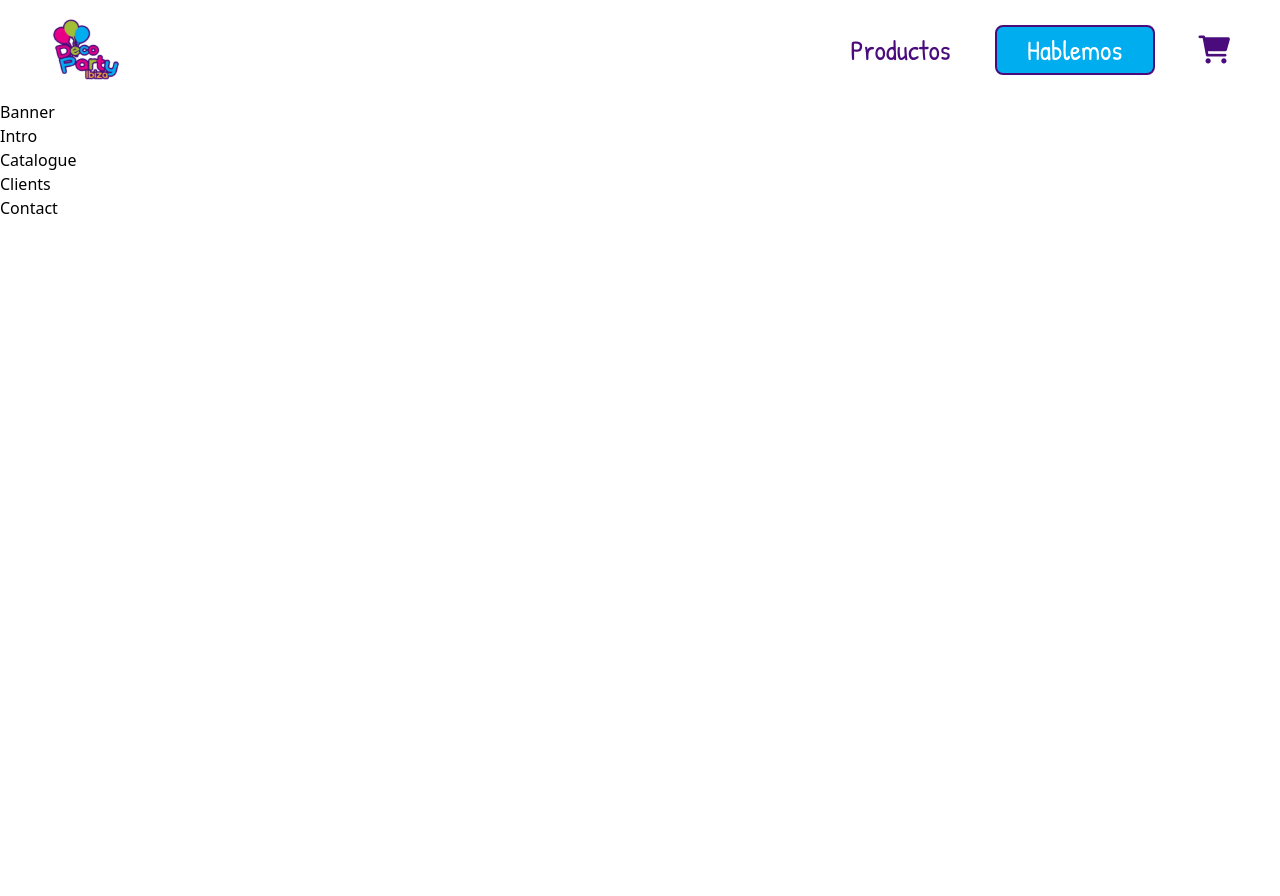
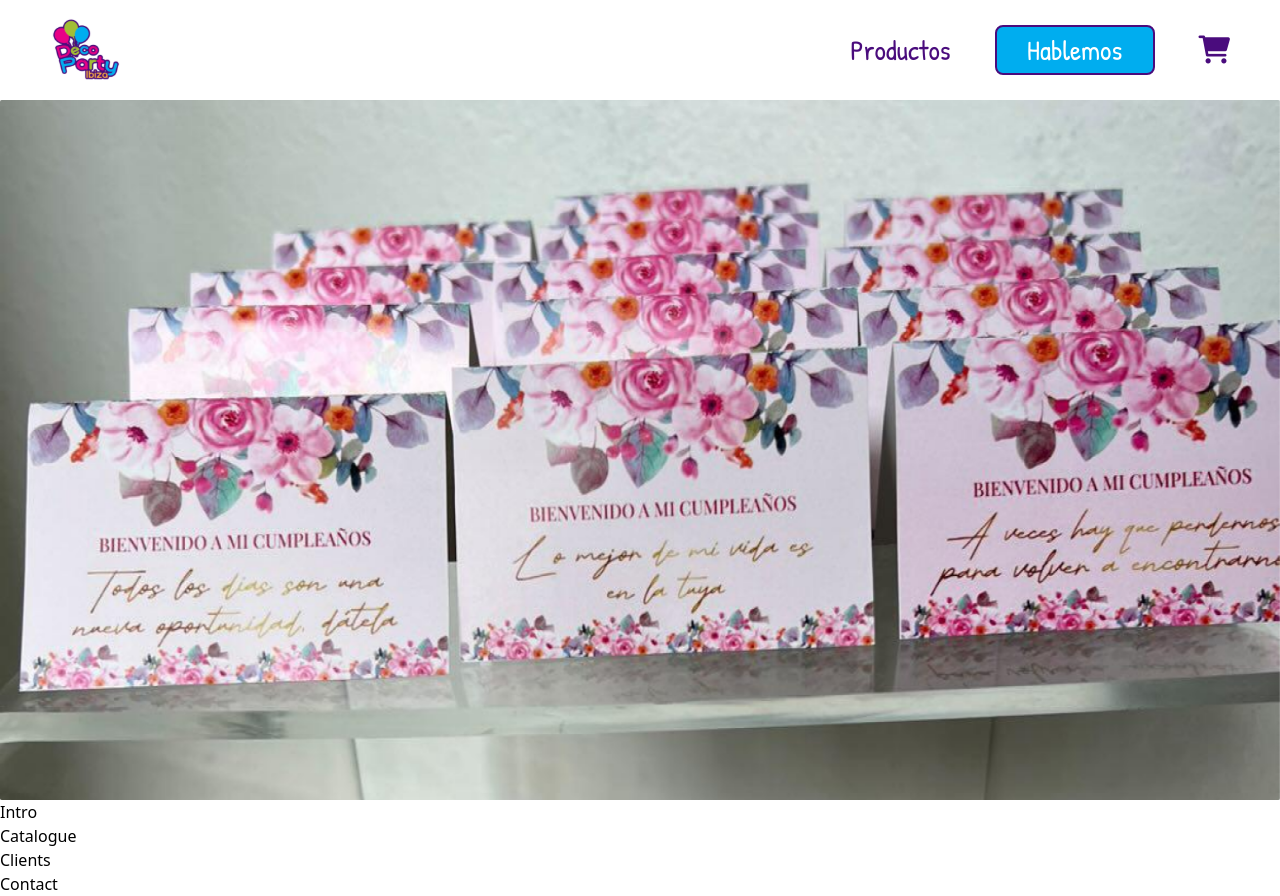
Before and after one commit to MiguelGarcia23/decopartyibiza, a React (Create React App) app in the folder front-end/: page / in a window 1280 px wide. Before the commit the page ends 800 px from the top, so only its background shows below. Built offline with nearby package versions, Linux system fonts and the light colour scheme.

Commit message:
Creando Sección del Banner en Home - DPI-4

```diff
--- a/front-end/src/components/home/Banner.jsx
+++ b/front-end/src/components/home/Banner.jsx
@@ -1,10 +1,50 @@
+/* Importando componentes de React Bootstrap */
+import { Carousel } from 'react-bootstrap';
+
+/* Importando imágenes del carrusel del banner */
+import firstImage from '../../assets/home/placecards.png';
+
+/* Importando estilos del Home */
+import '../../css/Home.css';
 
 
 const Banner = () => {
 
     return (
 
-        <div>Banner</div>
+        /* Sección de Banner */
+        <section className='banner-section'>
+
+            {/* Carrusel del Banner */}
+            <Carousel controls={ false } indicators={ false } className='carousel-banner'>
+
+                {/* Primer item del carrusel */}
+                <Carousel.Item interval={ 3000 } className='item-carousel-banner'>
+                    <img
+                        src={ firstImage }
+                        alt='Imagen de placecards'
+                    />
+                </Carousel.Item>
+
+                {/* Segundo item del carrusel */}
+                <Carousel.Item interval={ 3000 } className='item-carousel-banner'>
+                    <img
+                        src={ firstImage }
+                        alt='Imagen de placecards'
+                    />
+                </Carousel.Item>
+
+                {/* Tercer item del carrusel */}
+                <Carousel.Item interval={ 3000 } className='item-carousel-banner'>
+                    <img
+                        src={ firstImage }
+                        alt='Imagen de placecards'
+                    />
+                </Carousel.Item>
+
+            </Carousel>
+
+        </section>
 
     )
 }
--- a/front-end/src/css/Home.css
+++ b/front-end/src/css/Home.css
@@ -3,5 +3,45 @@
 
 /* ---------- Estilos de la Home Page ---------- */
 .home-page {
-    width: 100%
+    width: 100%;
 }
+
+/* ----- Banner ----- */
+.banner-section {
+    width: 100%;
+    height: calc( 60vh - 100px );
+    max-height: 860px;
+}
+
+/* Carrusel del Banner */
+.carousel-banner {
+    width: 100%;
+    height: 100%;
+}
+
+.carousel-inner {
+    width: 100%;
+    height: 100%;
+}
+
+/* Cada item del carrusel */
+.item-carousel-banner {
+    width: 100%;
+    height: 100%;
+}
+
+.item-carousel-banner img {
+    width: 100%;
+    height: 100%;
+}
+
+/* ---------- Media queries ---------- */
+/* Tablet */
+@media ( min-width: 768px ) {
+
+    /* ----- Banner ----- */
+    .banner-section {
+        height: calc( 100vh - 100px );
+    }
+
+}
```
Also changed, not shown: front-end/src/assets/home/placecards.png (added).
